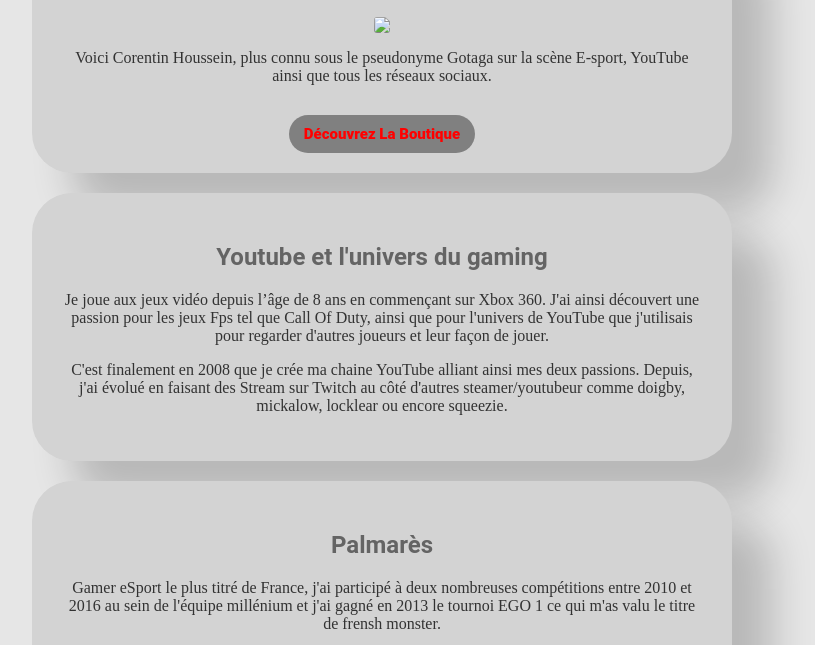
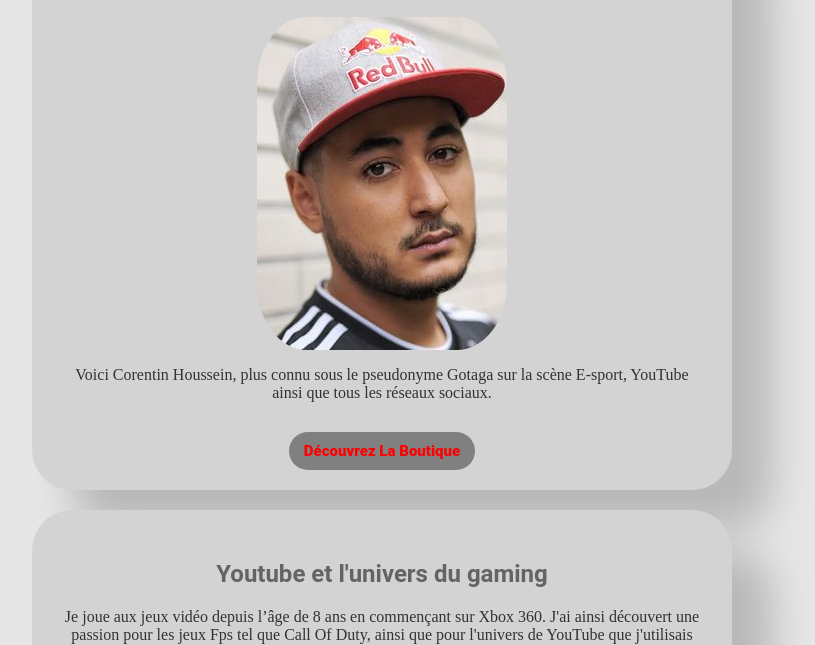
Before and after one commit to nicolas-ndoye/my-profile, a plain HTML site: page index.html in a window 1280 px wide. Shown: the part 134-779 px from the top of the page, without its empty margins (258-1073 px from the left). Drawn offline with Linux system fonts and the light colour scheme.

Commit message:
Add files via upload

```diff
--- a/index.html
+++ b/index.html
@@ -11,7 +11,7 @@
 <div class="container">
   <div class="card-white" id="introduction">
     <h1>Salut, je me présente : Gotaga</h1>
-    <img src="images/profile.picture.png" class="img-circle">
+    <img src="images/profile-picture.png" class="img-circle">
     <p>
       Voici Corentin Houssein, plus connu sous le pseudonyme Gotaga sur la scène E-sport, YouTube ainsi que tous les réseaux sociaux.
     </p>
```
